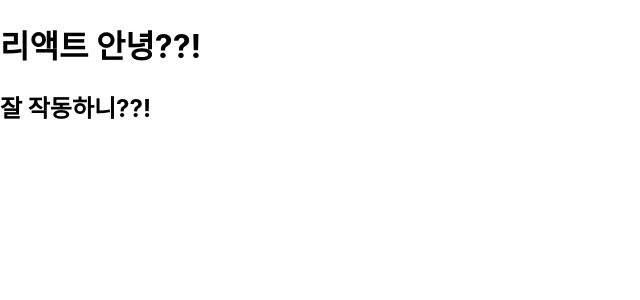
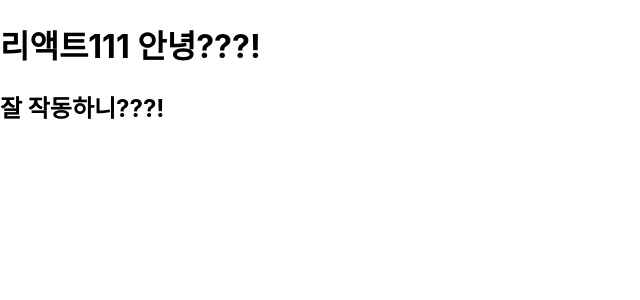
Before and after one commit to chp320/hello-react, a React (Create React App) app: page / in a window 1280 px wide. Shown: the top 300 px of the page, without its empty margins (0-640 px from the left). Built offline with nearby package versions, Linux system fonts and the light colour scheme.

Commit message:
JSX 내부에 자바스크립트 표현식 사용

```diff
--- a/src/App.js
+++ b/src/App.js
@@ -26,7 +26,7 @@
 // export default App;
 
 
-/* App 컴포넌트 함수 내용 수정 */
+/* (1) App 컴포넌트 함수 내용 수정 */
 // import React from 'react';
 
 // function App() {
@@ -41,7 +41,7 @@
 // export default App;
 
 
-/* div 요소로 묶지 않고 Fragment 기능 사용 (리액트 v16 이상부터 적용된 기능) */
+/* (2) div 요소로 묶지 않고 Fragment 기능 사용 (리액트 v16 이상부터 적용된 기능) */
 // import React, {Fragment} from "react";
 // function App() {
 //   return (
@@ -55,14 +55,29 @@
 // export default App;
 
 
-/* Fragment 또다른 표현 방법 */
+/* (3) Fragment 또다른 표현 방법 */
+// import React from "react";
+
+// function App() {
+//   return (
+//     <>
+//       <h1>리액트 안녕??!</h1>
+//       <h2>잘 작동하니??!</h2>
+//     </>
+//   );
+// }
+
+// export default App;
+
+
+/* (4) JSX 내부에 자바스크립트 표현식 사용 -> 코드를 {} 로 감싼다. */
 import React from "react";
-
 function App() {
+  const name = "리액트111";
   return (
     <>
-      <h1>리액트 안녕??!</h1>
-      <h2>잘 작동하니??!</h2>
+      <h1>{name} 안녕???!</h1>
+      <h2>잘 작동하니???!</h2>
     </>
   );
 }
```
